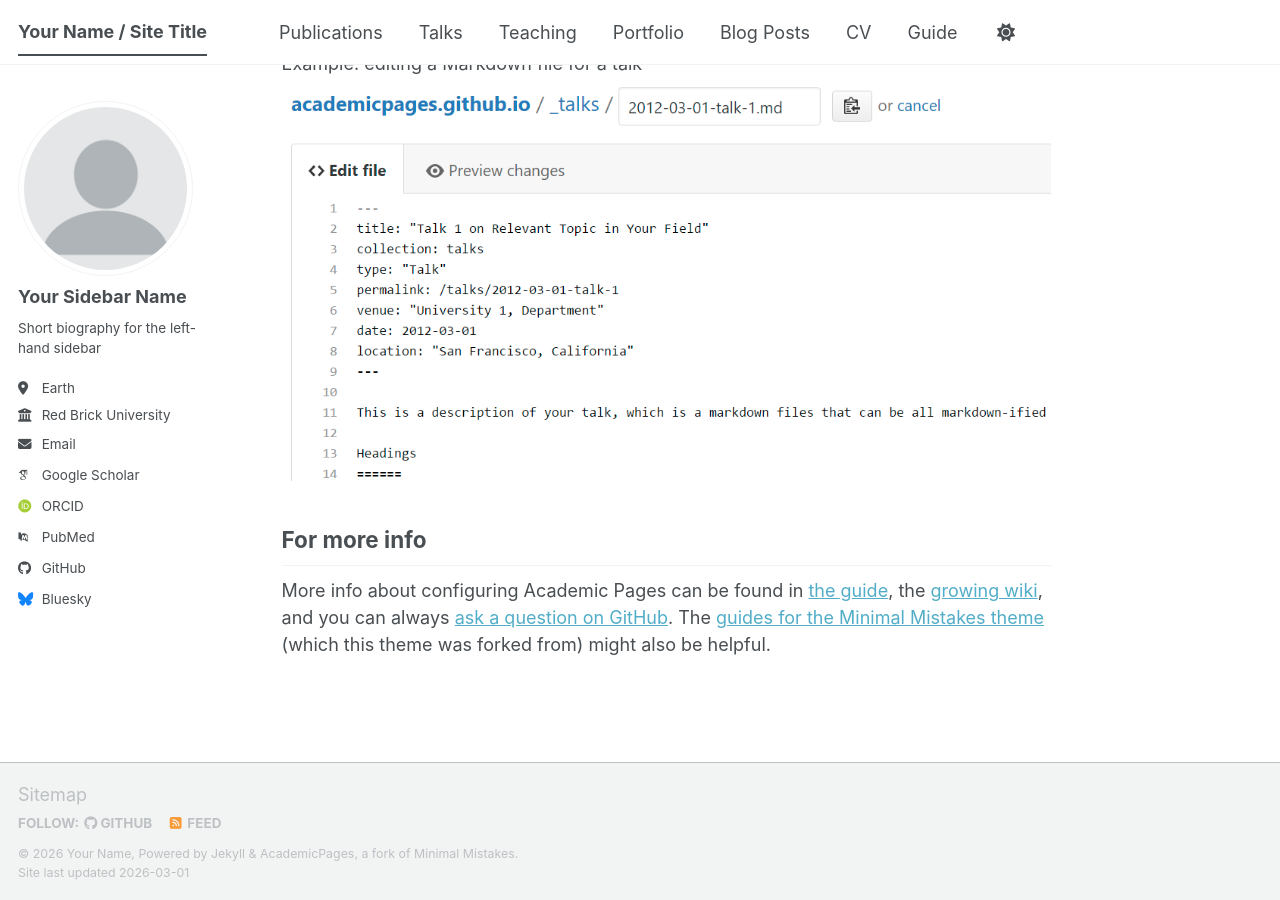
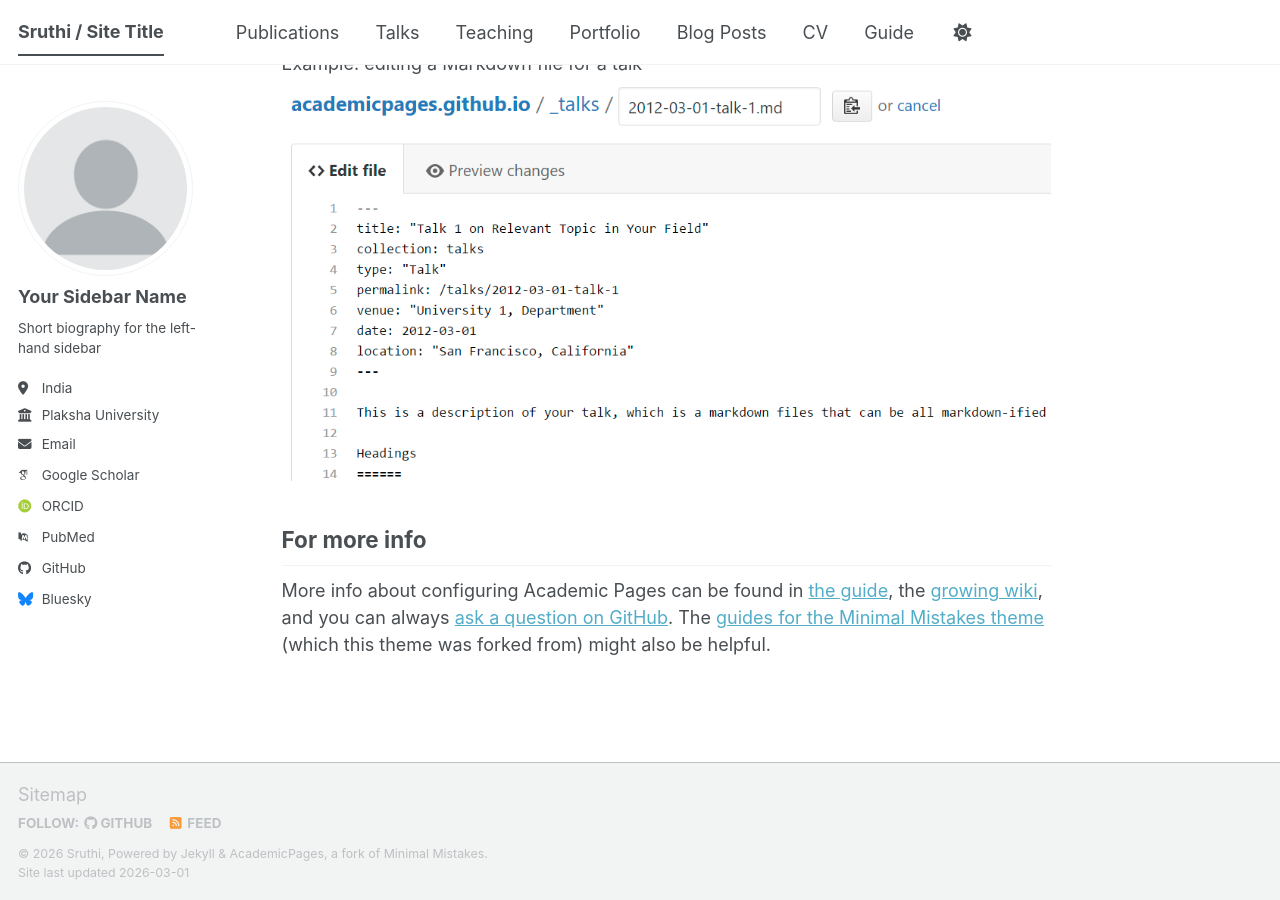
Before and after one commit to SrFr00/sruthivs, a Jekyll site: the page built from _pages/about.md, in a window 1280 px wide and 900 px high, scrolled down 2720 px. Built offline with Jekyll 4.4.1, drawn with Linux system fonts in a browser that asks for light colours; some web fonts are replaced; a script bundle is joined from its source files by our own code; library files that are not in the unit come from our copies.

Commit message:
Update _config.yml

```diff
--- a/_config.yml
+++ b/_config.yml
@@ -9,10 +9,10 @@
 # Basic Site Settings
 locale                   : "en-US"
 site_theme               : "default" # The available themes options are "default", "air", "sunrise", "mint", "dirt" and "contrast"
-title                    : "Your Name / Site Title"
+title                    : "Sruthi / Site Title"
 title_separator          : "-"
-name                     : &name "Your Name"
-description              : &description "Your Name's academic portfolio"   # Update this with a general description of your site, this is the default if not overridden by a page
+name                     : &name "Sruthi"
+description              : &description "PhD Researcher"   # Update this with a general description of your site, this is the default if not overridden by a page
 url                      : https://academicpages.github.io # The base hostname & protocol for your site e.g. "https://[your GitHub username].github.io",
                                                            # or if you already have some other page hosted on Github then use "https://[your GitHub username].github.io/[Your Repo Name]"
 baseurl                  : "" # the subpath of your site, e.g. "/blog"
@@ -27,8 +27,8 @@
   name             : "Your Sidebar Name"
   pronouns         : # example: "she/her"
   bio              : "Short biography for the left-hand sidebar"
-  location         : "Earth"
-  employer         : "Red Brick University"
+  location         : "India"
+  employer         : "Plaksha University"
   uri              : # URL
   email            : "none@example.org"
 
```
